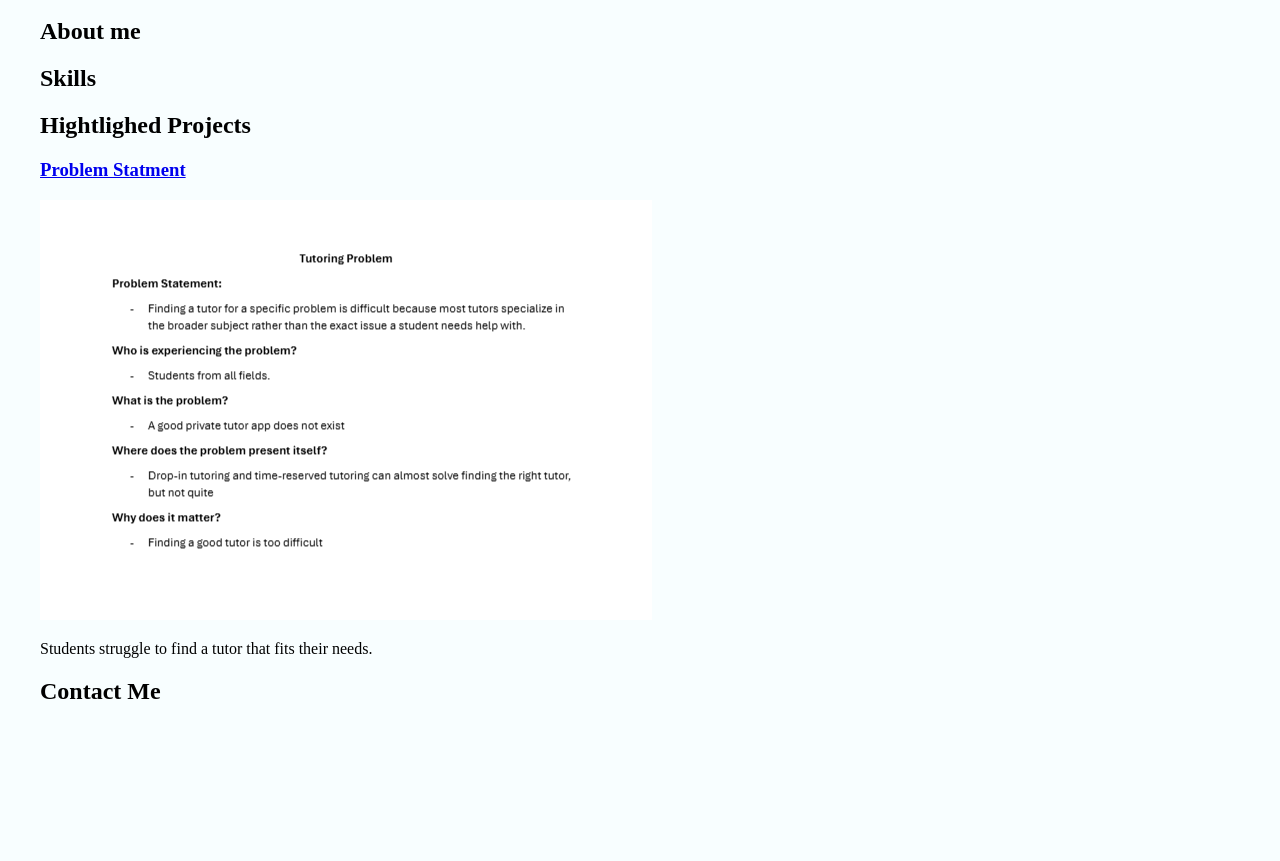
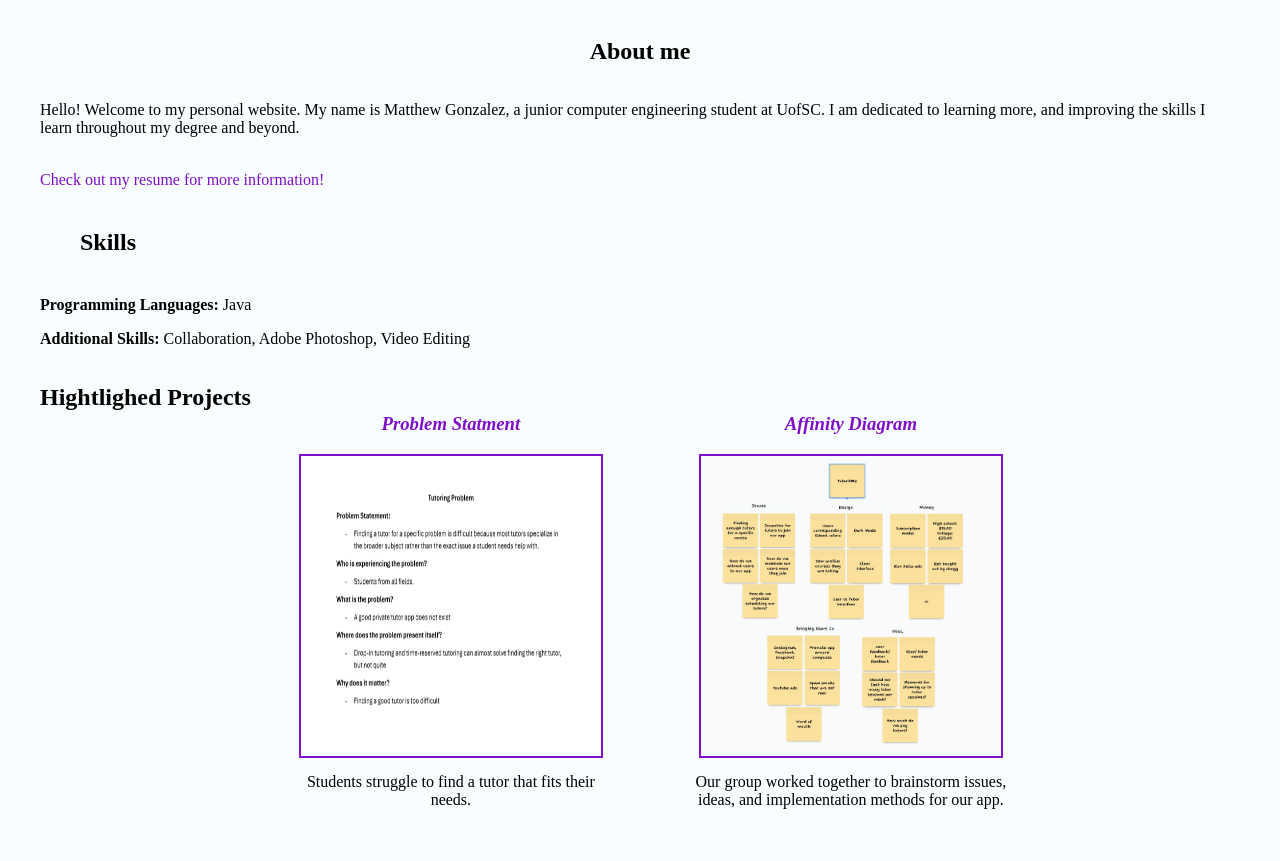
Before and after one commit to CMGonzalez02/CMGonzalez02.github.io, a plain HTML site: page index.html in a window 1280 px wide. Shown: the part 80-941 px from the top of the page. Before the commit the page ends 825 px from the top, so only its background shows below. Drawn offline with Linux system fonts and the light colour scheme.

Commit message:
Website additions
Added the code from the example on github

```diff
--- a/index.html
+++ b/index.html
@@ -8,20 +8,70 @@
         <h1>Matthew Gonzalez</h1>
 
         <div class ="about"><h2>About me</h2></div>
-
+            <p>Hello! Welcome to my personal website. My name is Matthew Gonzalez, a junior computer engineering student at UofSC.
+                I am dedicated to learning more, and improving the skills I learn throughout my degree and beyond.
+            </p>
+            <br/>
+            <a href="documents.CGonzalezResume.pdf">
+                Check out my resume for more information!
+            </a>
         <div class ="skills"><h2>Skills</h2></div>
+            <p>
+                <b>
+                    Programming Languages:
+                </b>
+                Java
+            </p>
+            <p>
+                <b>
+                    Additional Skills:
+                </b>
+                Collaboration, Adobe Photoshop, Video Editing
+            </p>
 
         <div class ="projects"><h2>Hightlighed Projects</h2>
             <!-- Problem Statment Assignment-->
              <section class="project">
-                <a href="files/CSCE190ProblemStatement.pdf"><h3>Problem Statment</h3></a>
-                <a href="files/CSCE190ProblemStatement.pdf"><img src="images/CSCE190ProblemStatement.png"></a>
-                <p>Students struggle to find a tutor that fits their needs.</p>
+                <a href="files/CSCE190ProblemStatement.pdf">
+                    <h3>Problem Statment</h3>
+                </a>
+                <a href="files/CSCE190ProblemStatement.pdf">
+                    <img src="images/CSCE190ProblemStatement.png">
+                </a>
+                <p>Students struggle to find a tutor that fits their needs.
+
+                </p>
              </section>
-
+             <!-- Afinity Diagram Assignment-->
+             <section class="project">
+                <a href="files/AffinityDiagram.JPG">
+                    <h3>Affinity Diagram</h3>
+                </a>
+                <a>
+                    <img src="images/AffinityDiagram.png">
+                </a>
+                <p>
+                    Our group worked together to brainstorm issues, ideas, and implementation methods for our app.
+                </p>
+             </section>
+             <section class="project">
+                <a href="https://youtu.be/cjhXU-svV4w">
+                    <img src="images/PaperPrototype.png">
+                    <h3>Paper Prototype</h3>
+                </a>
+                <p>
+                    Our group made a mock up of how our app would work and function when a person uses it.
+                </p>
+             </section>
         </div>
 
-        <div class="contact"><h2>Contact Me</h2></div>
-
+        <div class="contact"><h2>Contact Me:</h2>
+            <a href="www.linkedin.com/in/matthew-gonzalez-607b3b290">
+                <p>LinkedIn: Matthew Gonzalez</p>
+            </a>
+            <a href="cmg16@email.sc.edu">
+                <p>Email: cmg16@email.sc.edu</p>
+            </a>
+        </div>
     </body>
 </html>
--- a/styles.css
+++ b/styles.css
@@ -7,3 +7,87 @@ h1 {
     text-align: center;
     color: #6f7bfc;
 }
+h1:hover{
+    color:rgb(126,14,201);
+    text-decoration: overline underline;
+    text-underline-offset: 5px;
+}
+
+/* Project styling */
+h3{
+    text-align: center;
+    font-style: italic;
+}
+.projects{
+    display: flex;
+    flex-wrap: wrap;
+}
+.project{
+    width: 30%;
+    margin: 10px;
+    padding: 20px 10px;
+}
+.project img{
+    width: 300px;
+    height: 300px;
+    margin: 10px;
+    border: 2px solid rgb(126, 14, 201);
+    display: block;
+    margin: auto;
+}
+
+.project img:hover{
+    border: 2px solid white;
+}
+a{
+    text-decoration: none;
+    color: rgb(126, 14, 201);
+}
+.project a:hover{
+    color: white;
+}
+.project p {
+    text-align: center;
+    margin: 15px;
+}
+
+/* About section styling */
+.about{
+    display:flex;
+    flex-wrap:wrap;
+    margin-right: 100px;
+    margin-left: 100px;
+    justify-content: center;
+}
+.about img {
+    width: 150px;
+    height: 200px;
+    border-radius: 25%;
+    border: 2px solid rgb(126,14,201);
+}
+.about p {
+    width: 50%;
+    text-align: center;
+    margin: auto;
+    line-height: 125%;
+}
+
+/*Skills section*/
+.skills {
+    margin: 40px;
+
+}
+
+/*Contact section */
+.contact{
+    display:flex;
+    flex-wrap:wrap;
+    justify-content: center;
+}
+.contact a{
+    margin-left: 50px;
+    margin-right: 50px;
+}
+.contact a:hover {
+    text-decoration: underline;
+}
```
Also changed, not shown: images/AffinityDiagram.png (added), images/PaperPrototype.png (added), 1 other file.
